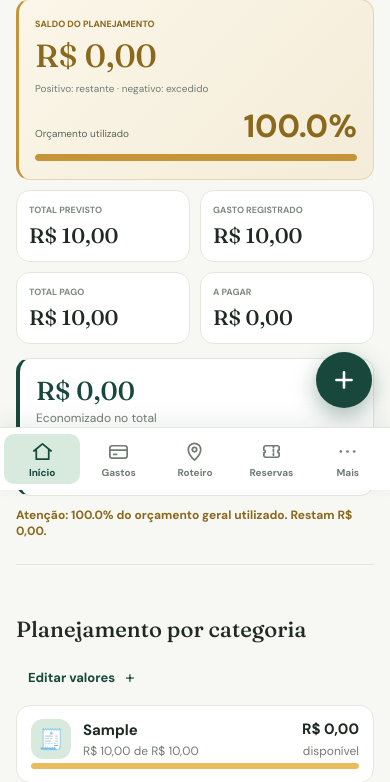
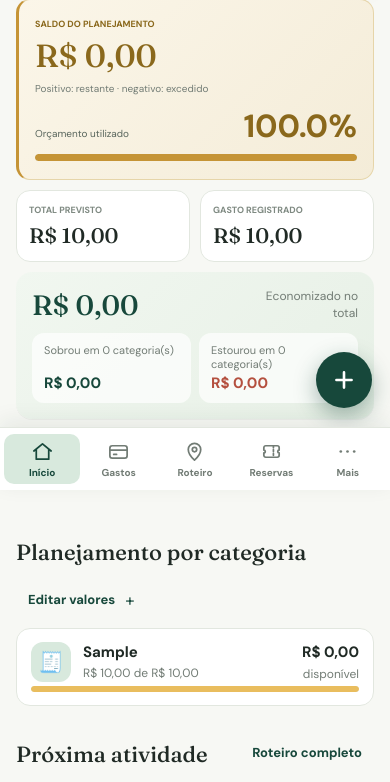
Before and after one commit to vitimrcosta/travel-budget-flask, a Flask app: page /trips/1 in a window 390 px wide. Shown: the part 354-1136 px from the top of the page. Run offline with Flask 3, Linux system fonts and the light colour scheme; tables that the repository leaves empty hold one stand-in row (values such as "Sample post"); some libraries are stand-ins or nearby versions.

Commit message:
Painel: esconde A PAGAR/Total pago sem pendencias e melhora resultado no celular
Co-authored-by: Copilot <223556219+Copilot@users.noreply.github.com>

```diff
--- a/static/app.css
+++ b/static/app.css
@@ -1061,3 +1061,20 @@ td { padding: 13px 8px; border-top: 1px solid var(--line); color: #626e65; font-
   .transfer-form { grid-template-columns: 1fr; }
   .transfer-form select { min-height: 48px; padding: 0 14px; border-radius: 12px; font-size: 16px; }
 }
+/* Painel no celular: resultado do planejamento */
+@media screen and (max-width: 720px) {
+  .metric-pending strong { color: #a43e2d; }
+  .plan-result { gap: 10px; margin-top: 10px; padding: 16px; border: 0; border-radius: 16px; background: linear-gradient(135deg, #f1f7f0, #e7f0e6); box-shadow: 0 1px 0 rgba(0,0,0,.04); }
+  .plan-result.is-negative { background: #fff0eb; }
+  .plan-result-head { grid-template-columns: 1fr auto; align-items: center; gap: 2px 10px; }
+  .plan-result-head .eyebrow { grid-column: 1 / -1; font-size: 10px; }
+  .plan-result-head strong { font-size: 28px; line-height: 1.1; }
+  .plan-result-head small { text-align: right; max-width: 120px; }
+  .plan-result-rows { grid-template-columns: 1fr 1fr; gap: 8px; }
+  .plan-result-rows > div { flex-direction: column; align-items: flex-start; gap: 2px; padding: 10px 12px; border-radius: 12px; background: rgba(255,255,255,.7); font-size: 11px; color: var(--muted); }
+  .plan-result-rows > div strong { color: var(--green); font-size: 15px; }
+  .plan-result-note { padding-top: 2px; font-size: 11px; }
+  :root[data-theme="dark"] .plan-result { background: linear-gradient(135deg, #20382a, #263d2d); }
+  :root[data-theme="dark"] .plan-result.is-negative { background: #432b27; }
+  :root[data-theme="dark"] .plan-result-rows > div { background: rgba(0,0,0,.25); color: #b9c7bd; }
+}
--- a/templates/dashboard.html
+++ b/templates/dashboard.html
@@ -63,9 +63,11 @@
           {% endif %}
         </div>
         <div class="metric"><span>TOTAL PREVISTO</span><strong>{{ totals.total_previsto|money }}</strong><small>Planejamento por categoria</small></div>
-        <div class="metric"><span>GASTO REGISTRADO</span><strong>{{ totals.total_gasto|money }}</strong><small>Inclui gastos pendentes</small></div>
-        <div class="metric"><span>TOTAL PAGO</span><strong>{{ totals.total_pago|money }}</strong><small>{{ "%.1f"|format(totals.percentual_pago) }}% do previsto</small></div>
-        <div class="metric"><span>A PAGAR</span><strong>{{ totals.total_em_aberto|money }}</strong><small>Gastos registrados ainda não quitados</small></div>
+        <div class="metric"><span>GASTO REGISTRADO</span><strong>{{ totals.total_gasto|money }}</strong><small>{{ "%.1f"|format(totals.percentual_pago) }}% do previsto pago</small></div>
+        {% if totals.total_em_aberto > 0 %}
+        <div class="metric"><span>TOTAL PAGO</span><strong>{{ totals.total_pago|money }}</strong><small>Já quitado</small></div>
+        <div class="metric metric-pending"><span>A PAGAR</span><strong>{{ totals.total_em_aberto|money }}</strong><small>Gastos registrados ainda não quitados</small></div>
+        {% endif %}
       </div>
       {% if result.has_data %}
       <div class="plan-result {% if result.net < 0 %}is-negative{% endif %}" aria-label="Resultado do planejamento">
@@ -76,7 +78,8 @@
         </div>
         {% if not result.finished %}<p class="plan-result-note">Ainda não é economia: a viagem não terminou. Esse valor é o que está reservado e sem uso.</p>{% endif %}
       </div>
-      {% endif %}      {% if totals.alerta_orcamento == 'excedido' %}<p class="budget-alert">O orçamento geral foi ultrapassado em {{ (-totals.total_faltante)|money }} ({{ "%.1f"|format(totals.percentual_orcamento_usado) }}% utilizado).</p>{% elif totals.alerta_orcamento == 'atencao' %}<p class="budget-warning" role="status">Atenção: {{ "%.1f"|format(totals.percentual_orcamento_usado) }}% do orçamento geral utilizado. Restam {{ totals.total_faltante|money }}.</p>{% endif %}
+      {% endif %}
+      {% if totals.alerta_orcamento == 'excedido' %}<p class="budget-alert">O orçamento geral foi ultrapassado em {{ (-totals.total_faltante)|money }} ({{ "%.1f"|format(totals.percentual_orcamento_usado) }}% utilizado).</p>{% elif totals.alerta_orcamento == 'atencao' %}<p class="budget-warning" role="status">Atenção: {{ "%.1f"|format(totals.percentual_orcamento_usado) }}% do orçamento geral utilizado. Restam {{ totals.total_faltante|money }}.</p>{% endif %}
     </section>
 
     <section class="record-section category-summary" aria-labelledby="category-summary-title">
```
